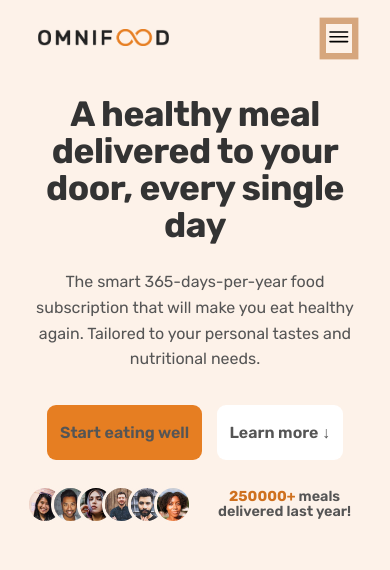
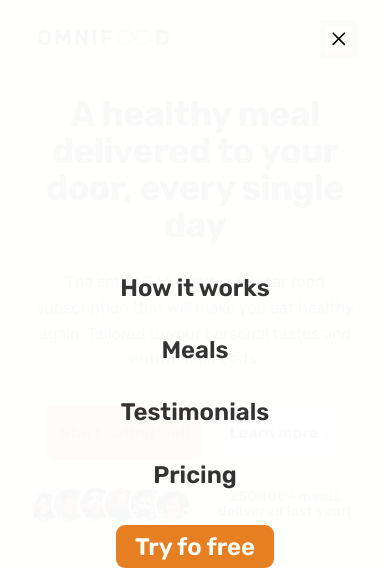
Before and after one commit to kar-lina/07-Omnifood-Desktop, a plain HTML site: page index.html in a window 390 px wide. Both pictures are taken after a click on the button 338 px from the left and 38 px from the top of the page. Shown: the top 570 px of the page. Drawn offline with nearby package versions, Linux system fonts and the light colour scheme; grey boxes are pictures that could not be loaded.

Commit message:
add working mobile nav

```diff
--- a/index.html
+++ b/index.html
@@ -22,6 +22,7 @@
       nomodule
       src="https://unpkg.com/ionicons@5.5.2/dist/ionicons/ionicons.js"
     ></script>
+    <script defer src="js/index.js"></script>
 
     <title>Omnifood</title>
   </head>
@@ -639,7 +640,9 @@
                 ></a>
               </li>
             </ul>
-            <p class="copyright">Copyrignt &copy; 2027. All rights reserved</p>
+            <p class="copyright">
+              Copyrignt &copy; <span class="year"></span>. All rights reserved
+            </p>
           </div>
           <div class="adress-col">
             <p class="footer-heading">Contact us</p>
--- /dev/null
+++ b/js/index.js
@@ -0,0 +1,31 @@
+// Fixing flexbox property missing in some Safari versions
+function checkFlexGap() {
+  let flex = document.createElement("div");
+  flex.style.display = "flex";
+  flex.style.flexDirection = "column";
+  flex.style.rowGap = "1px";
+
+  flex.appendChild(document.createElement("div"));
+  flex.appendChild(document.createElement("div"));
+  document.body.appendChild(flex);
+  let isSupported = flex.scrollHeight === 1;
+  if (!isSupported) document.body.classList.add("no-flex-gap");
+}
+checkFlexGap();
+
+const yearEl = document.querySelector(".year");
+yearEl.textContent = new Date().getFullYear();
+
+// Mobile nav
+function showMenu(e) {
+  // const el = e.target;
+  const header = document.querySelector(".header");
+  console.log(header.classList.contains("nav-open"));
+  if (header.classList.contains("nav-open")) {
+    header.classList.remove("nav-open");
+  } else {
+    header.classList.add("nav-open");
+  }
+}
+const navBtn = document.querySelector(".btn-mobile-nav");
+navBtn.addEventListener("click", showMenu);
```
